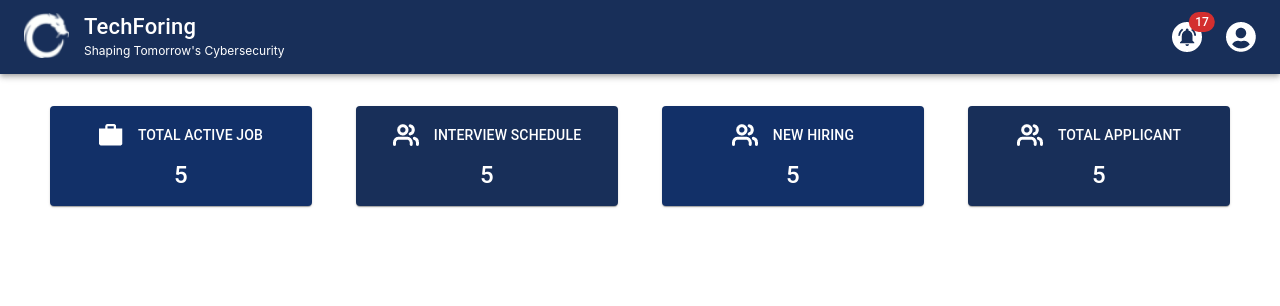
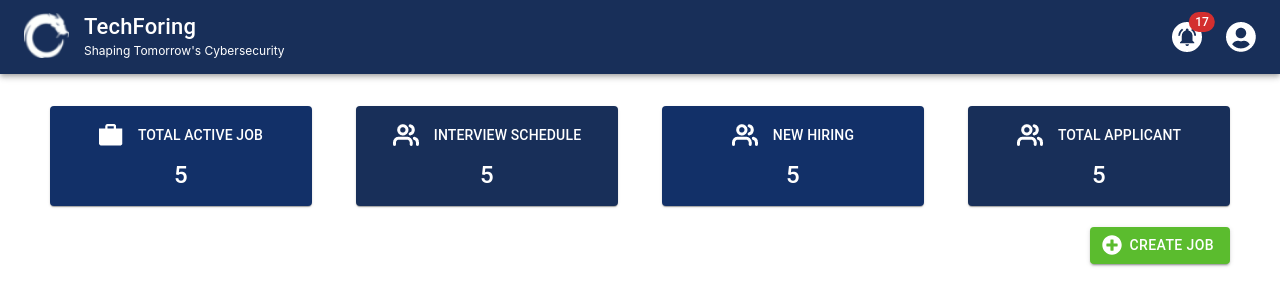
Before and after one commit to shahnewaz171/jobPortal-frontend, a React (Create React App) app: page / in a window 1280 px wide. Shown: the top 306 px of the page. Built offline with nearby package versions, Linux system fonts and the light colour scheme.

Commit message:
designed create job page

```diff
--- a/package.json
+++ b/package.json
@@ -16,6 +16,7 @@
     "react": "^17.0.2",
     "react-dom": "^17.0.2",
     "react-hook-form": "^7.22.5",
+    "react-icons": "^4.3.1",
     "react-router-dom": "5.3.0",
     "react-scripts": "5.0.0",
     "react-toastify": "^8.1.0",
--- a/src/App.js
+++ b/src/App.js
@@ -3,6 +3,7 @@ import { BrowserRouter as Router, Switch, Route } from "react-router-dom";
 import 'react-toastify/dist/ReactToastify.css';
 import './App.css';
 import Cards from "./components/Home/Cards/Cards";
+import CreateJob from "./components/Home/CreateJob/CreateJob";
 import Login from "./components/Login/Login";
 import PrivateRoute from "./components/PrivateRoute/PrivateRoute";
 import Navbar from "./components/shared/Navbar/Navbar";
@@ -15,6 +16,7 @@ function App() {
           <Route exact path="/">
               <Navbar />
               <Cards />
+              <CreateJob />
             </Route>
             <PrivateRoute path="/home">
               <h1>Home</h1>
--- /dev/null
+++ b/src/components/Home/CreateJob/CreateJob.css
@@ -0,0 +1,12 @@
+.createJob-btn{
+    text-align: end !important;
+    padding-right: 50px !important;
+    margin: 1.3rem 0px !important;
+}
+.createJob-btn button{
+    text-transform: uppercase;
+}
+.createJob-btn button,
+.createJob-btn button:hover{
+    background-color: #5BBC2E !important;
+}
--- /dev/null
+++ b/src/components/Home/CreateJob/CreateJob.js
@@ -0,0 +1,20 @@
+import React from 'react';
+import Button from '@mui/material/Button';
+import { FaPlusCircle } from "react-icons/fa";
+import { Typography } from '@mui/material';
+import './CreateJob.css';
+
+const CreateJob = () => {
+
+    return (
+        <>
+            <Typography variant="p" component="div" className="createJob-btn">
+                <Button variant="contained" startIcon={<FaPlusCircle />} >
+                    create job
+                </Button>
+            </Typography>
+        </>
+    );
+};
+
+export default CreateJob;
```
Also changed, not shown: 1 other file (tests, documents, lock files or other folders).
